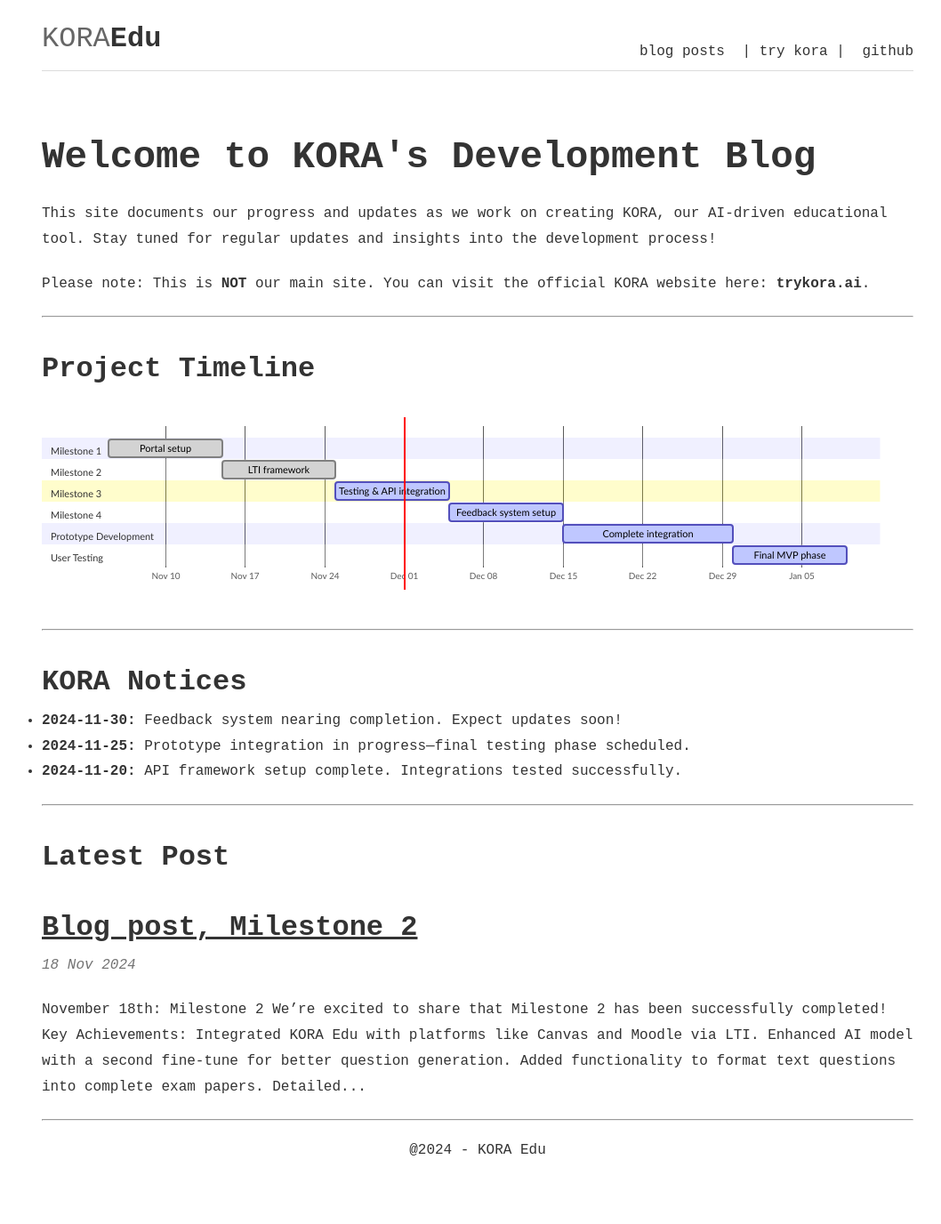
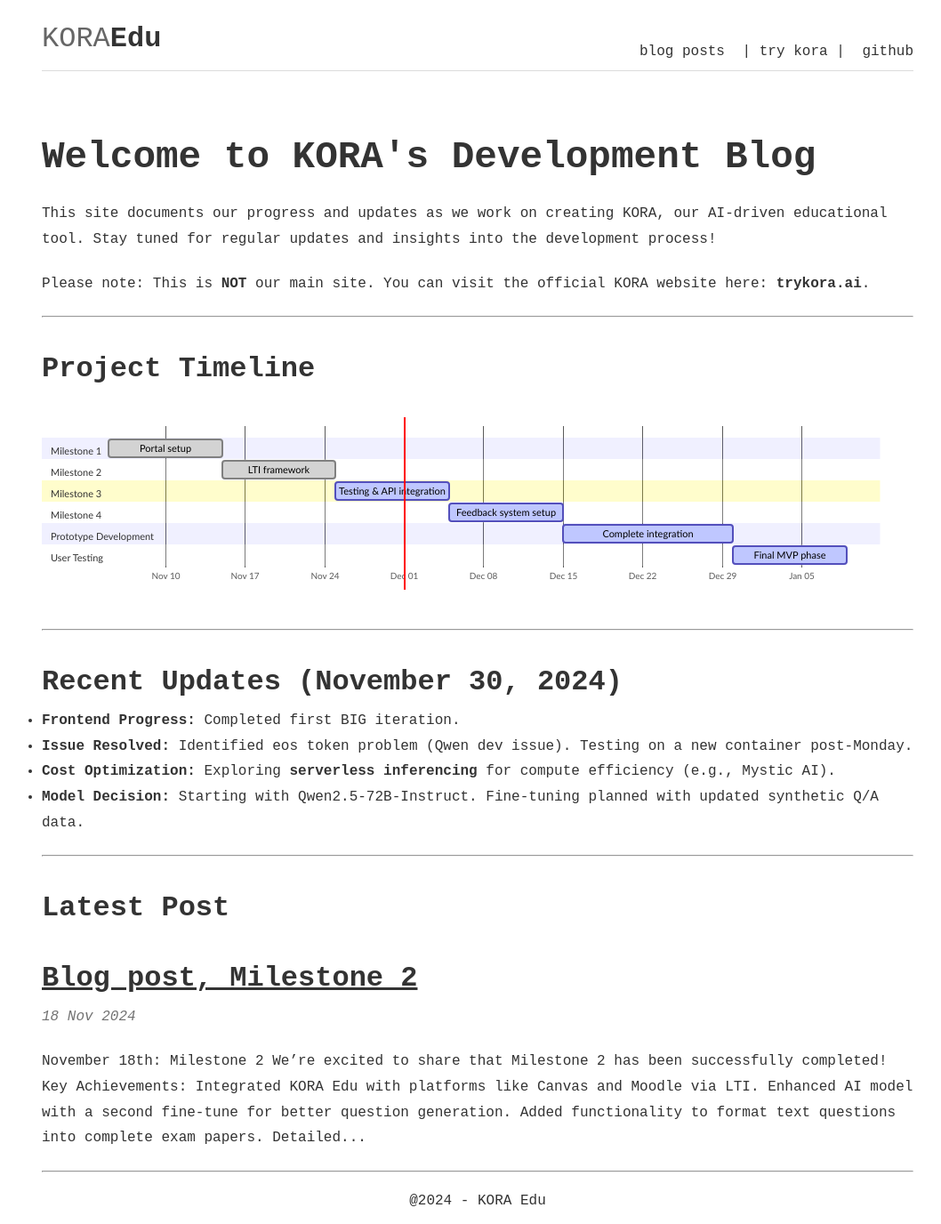
Before and after one commit to kora-edu/kora-edu.github.io, a Jekyll site: the page built from index.html, in a window 1280 px wide. Shown: the whole page at 89% size, without its empty margins (103-1161 px from the left). Built offline with Jekyll 4.4.1, drawn with Linux system fonts in a browser that asks for light colours; the list of posts is cut into pages by our own code; before the commit the page ends 1318 px from its top, so only the background shows below that.

Commit message:
template

```diff
--- a/index.html
+++ b/index.html
@@ -47,12 +47,13 @@
 <hr>
 
 <!-- KORA Notices Section -->
-<h2>KORA Notices</h2>
+<h2>Recent Updates (November 30, 2024)</h2>
 <div class="notices">
   <ul>
-    <li><strong>2024-11-30:</strong> Feedback system nearing completion. Expect updates soon!</li>
-    <li><strong>2024-11-25:</strong> Prototype integration in progress—final testing phase scheduled.</li>
-    <li><strong>2024-11-20:</strong> API framework setup complete. Integrations tested successfully.</li>
+    <li><strong>Frontend Progress:</strong> Completed first BIG iteration.</li>
+    <li><strong>Issue Resolved:</strong> Identified eos token problem (Qwen dev issue). Testing on a new container post-Monday.</li>
+    <li><strong>Cost Optimization:</strong> Exploring <strong>serverless inferencing</strong> for compute efficiency (e.g., Mystic AI).</li>
+    <li><strong>Model Decision:</strong> Starting with Qwen2.5-72B-Instruct. Fine-tuning planned with updated synthetic Q/A data.</li>
   </ul>
 </div>
 
```
